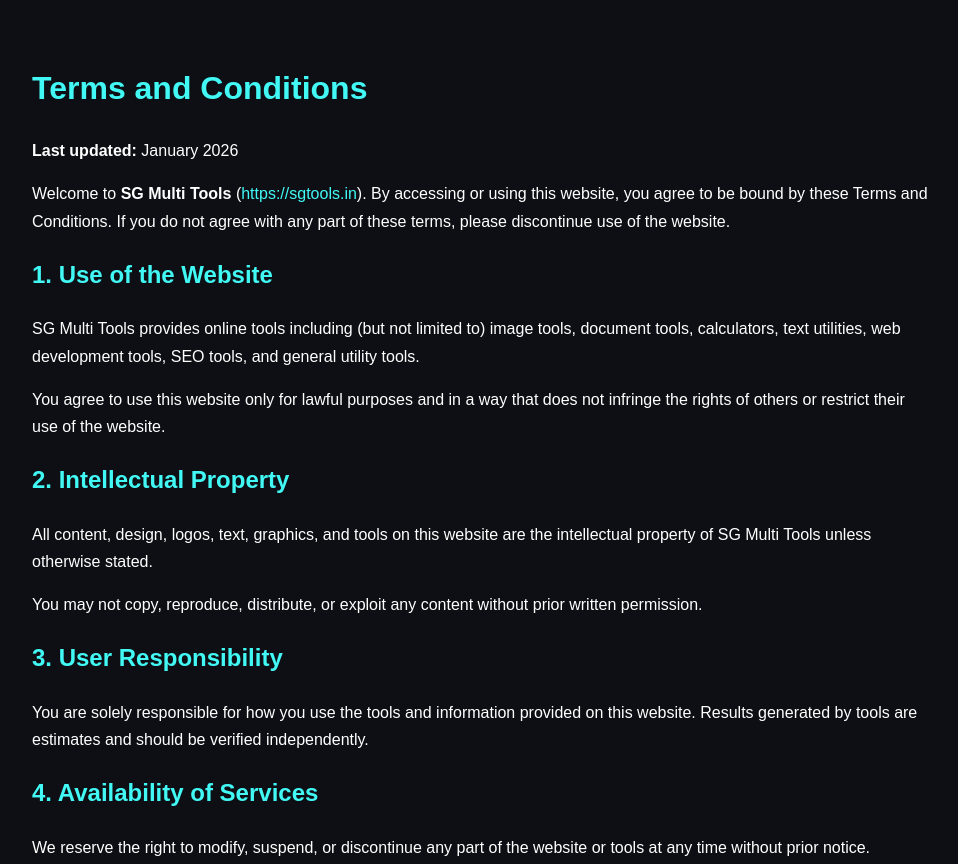
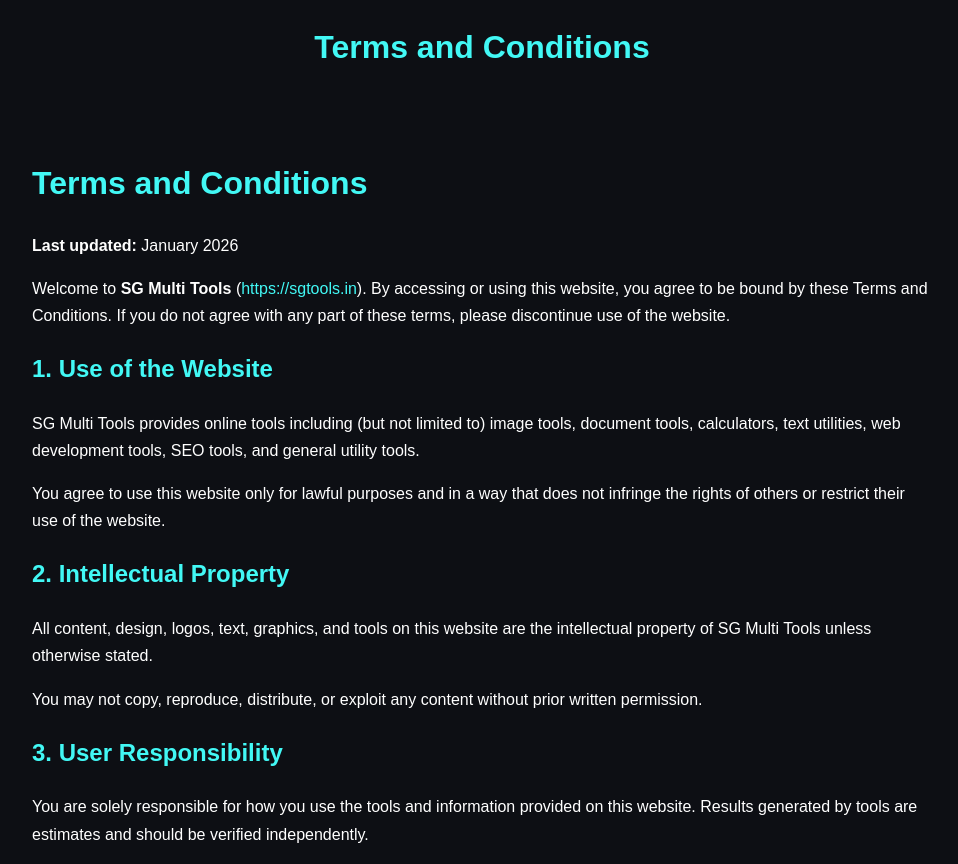
Before and after one commit to Sandhyagadgil1125/SG-Multi-Tools, a plain HTML site: page terms-and-conditions.html in a window 1280 px wide. Shown: the top 864 px of the page, without its empty margins (158-1116 px from the left). Drawn offline with Linux system fonts and the light colour scheme.

Commit message:
Update terms-and-conditions.html

```diff
--- a/terms-and-conditions.html
+++ b/terms-and-conditions.html
@@ -36,7 +36,9 @@
   </style>
 </head>
 <body>
-
+<h1 style="text-align:center; margin:20px 0;">
+  Terms and Conditions
+</h1>
 <div class="container">
   <h1>Terms and Conditions</h1>
   <p><strong>Last updated:</strong> January 2026</p>
```
